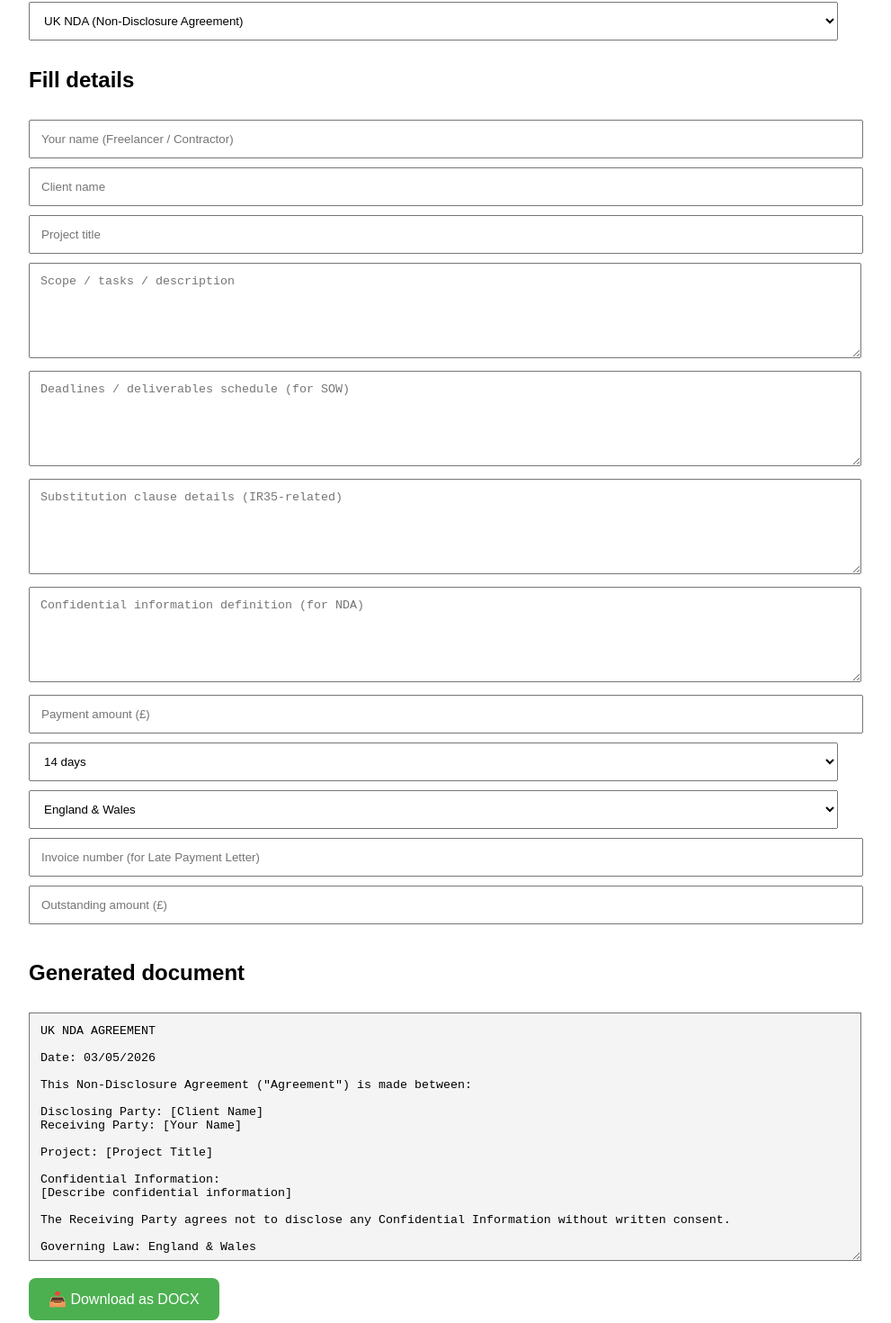
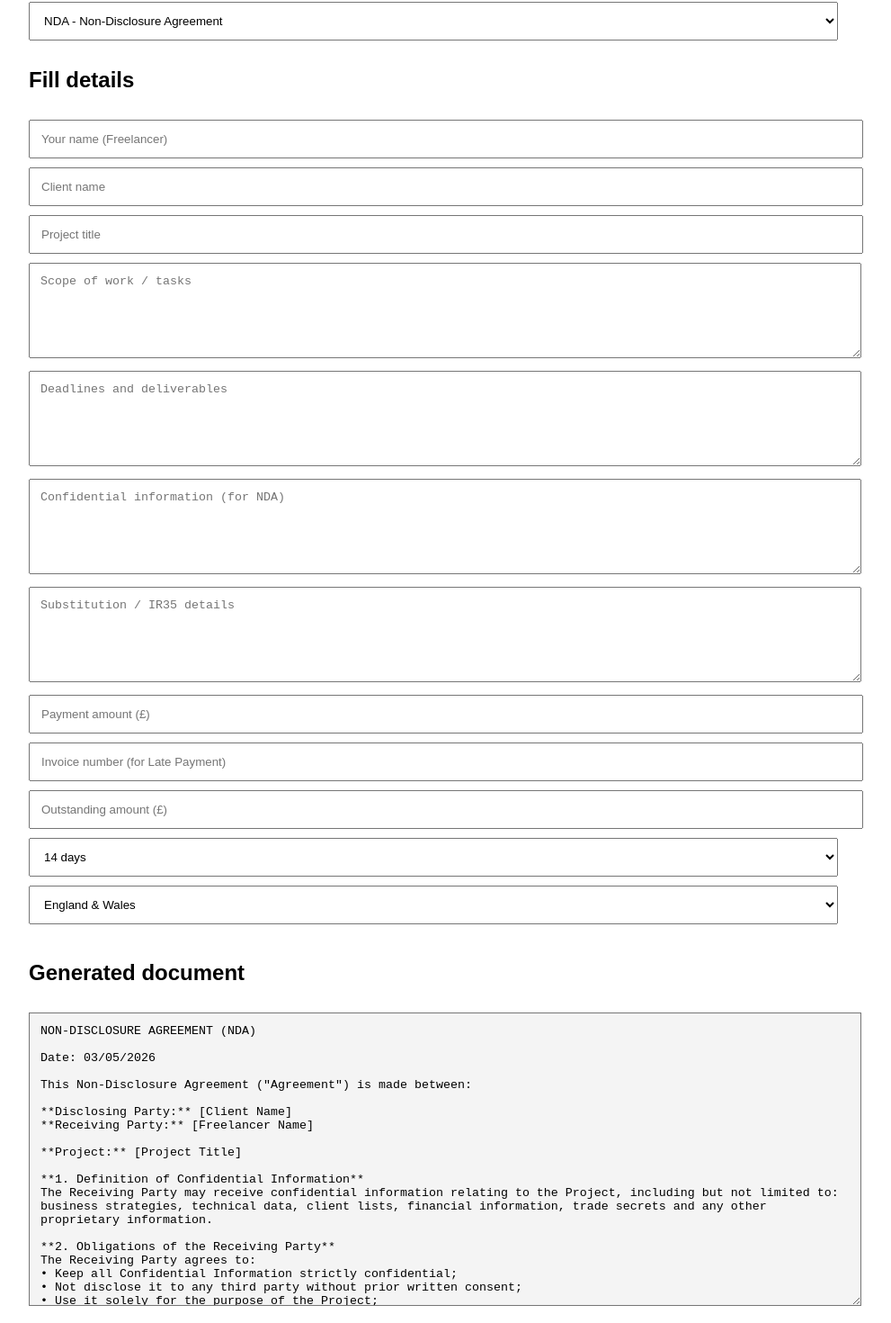
Before and after one commit to docpilot570/docpilot-ai, a Next.js app: page /generator in a window 1280 px wide. Shown: the part 248-1718 px from the top of the page at 90% size, without its empty margins (158-1149 px from the left). Built offline with nearby package versions, Linux system fonts and the light colour scheme.

Commit message:
Update generator.js

```diff
--- a/pages/generator.js
+++ b/pages/generator.js
@@ -29,25 +29,40 @@ export default function Generator() {
 
     if (docType === "nda") {
       return `
-UK NDA AGREEMENT
+NON-DISCLOSURE AGREEMENT (NDA)
 
 Date: ${today}
 
 This Non-Disclosure Agreement ("Agreement") is made between:
 
-Disclosing Party: ${form.clientName || "[Client Name]"}
-Receiving Party: ${form.freelancerName || "[Your Name]"}
+**Disclosing Party:** ${form.clientName || "[Client Name]"}
+**Receiving Party:** ${form.freelancerName || "[Freelancer Name]"}
 
-Project: ${form.projectTitle || "[Project Title]"}
+**Project:** ${form.projectTitle || "[Project Title]"}
 
-Confidential Information:
-${form.confidentialInfo || "[Describe confidential information]"}
+**1. Definition of Confidential Information**
+The Receiving Party may receive confidential information relating to the Project, including but not limited to:
+${form.confidentialInfo || "business strategies, technical data, client lists, financial information, trade secrets and any other proprietary information."}
 
-The Receiving Party agrees not to disclose any Confidential Information without written consent.
+**2. Obligations of the Receiving Party**
+The Receiving Party agrees to:
+• Keep all Confidential Information strictly confidential;
+• Not disclose it to any third party without prior written consent;
+• Use it solely for the purpose of the Project;
+• Apply the same security measures as for its own confidential information.
 
-Governing Law: ${form.governingLaw}
+**3. Duration**
+This Agreement shall remain in force for a period of 5 (five) years from the date of last disclosure.
 
-DISCLAIMER: This document is provided for informational purposes only and does not constitute legal advice.
+**4. Governing Law**
+This Agreement shall be governed by and construed in accordance with the laws of ${form.governingLaw}.
+
+**5. Entire Agreement**
+This Agreement constitutes the entire agreement between the parties.
+
+IN WITNESS WHEREOF, the Parties have executed this Agreement on the date first above written.
+
+DISCLAIMER: This is an AI-generated template for informational purposes only. It does not constitute legal advice. We recommend review by a qualified solicitor.
       `.trim();
     }
 
@@ -57,87 +72,111 @@ STATEMENT OF WORK (SOW)
 
 Date: ${today}
 
-Client: ${form.clientName || "[Client Name]"}
-Contractor: ${form.freelancerName || "[Your Name]"}
+**Client:** ${form.clientName || "[Client Name]"}
+**Contractor:** ${form.freelancerName || "[Freelancer Name]"}
 
-Project: ${form.projectTitle || "[Project Title]"}
+**Project Title:** ${form.projectTitle || "[Project Title]"}
 
-Scope of Work:
-${form.scope || "[Describe scope of work]"}
+**1. Scope of Work**
+The Contractor shall provide the following services:
+${form.scope || "[Please describe the scope of work in detail]"}
 
-Deliverables / Deadlines:
-${form.deadlines || "[Describe deadlines and deliverables]"}
+**2. Deliverables and Schedule**
+${form.deadlines || "[List all key deliverables and deadlines]"}
 
-Payment:
-Amount: £${form.paymentAmount || "[Amount]"}
-Payment Terms: ${form.paymentTerms} days
+**3. Payment Terms**
+Total Contract Value: £${form.paymentAmount || "[Amount]"}
+Payment due within ${form.paymentTerms} days of receipt of a valid invoice.
 
-Governing Law: ${form.governingLaw}
+**4. Acceptance**
+All deliverables shall be deemed accepted if no written rejection is received within 7 business days.
 
-DISCLAIMER: This document is provided for informational purposes only and does not constitute legal advice.
+**5. Governing Law**
+This Statement of Work is governed by the laws of ${form.governingLaw}.
+
+Agreed:
+
+Client Signature: ______________________________     Date: ____________
+Contractor Signature: _________________________     Date: ____________
+
+DISCLAIMER: This is an AI-generated template. Professional legal review is recommended.
       `.trim();
     }
 
     if (docType === "agreement") {
       return `
-FREELANCE SERVICE AGREEMENT (UK)
+FREELANCE SERVICE AGREEMENT
 
 Date: ${today}
 
-This Agreement is made between:
+**Parties:**
+**Client:** ${form.clientName || "[Client Name]"}
+**Independent Contractor:** ${form.freelancerName || "[Freelancer Name]"}
 
-Client: ${form.clientName || "[Client Name]"}
-Independent Contractor: ${form.freelancerName || "[Your Name]"}
+**1. Services**
+The Contractor agrees to provide the services described below:
+${form.scope || "[Detailed description of services]"}
 
-Project: ${form.projectTitle || "[Project Title]"}
+**2. Term**
+This Agreement commences on the date hereof and continues until the services are completed or terminated.
 
-Industry / Activity:
-${form.scope || "[Describe industry / activity]"}
+**3. Payment**
+Total Fee: £${form.paymentAmount || "[Amount]"}
+Invoices shall be paid within ${form.paymentTerms} days.
 
-Project Tasks:
-${form.scope || "[Describe project tasks]"}
+**4. Independent Contractor Status**
+The Contractor is an independent contractor and not an employee of the Client.
 
-Substitution Clause (IR35-related):
-${form.substitutionClause || "[Describe substitution clause]"}
+**5. Substitution / IR35 Clause**
+The Contractor retains the right to provide a substitute of equal skill and experience subject to the Client’s reasonable approval.
+${form.substitutionClause || "The Contractor is free to determine their own working methods and hours."}
 
-Payment:
-Amount: £${form.paymentAmount || "[Amount]"}
-Payment Terms: ${form.paymentTerms} days
+**6. Intellectual Property**
+Upon full payment, all intellectual property rights in the deliverables shall belong to the Client.
 
-The Contractor is engaged as an independent contractor and not as an employee.
+**7. Governing Law**
+This Agreement shall be governed by the laws of ${form.governingLaw}.
 
-Governing Law: ${form.governingLaw}
+**Signatures:**
 
-IMPORTANT NOTE: This contract includes contractor-style clauses but does not guarantee IR35 compliance.
+Client: _______________________________     Date: ___________
+Contractor: ___________________________     Date: ___________
 
-DISCLAIMER: This document is provided for informational purposes only and does not constitute legal advice.
+DISCLAIMER: This template is designed to support IR35-friendly arrangements. It is strongly recommended to seek professional legal and tax advice.
       `.trim();
     }
 
     if (docType === "latepayment") {
       return `
-LATE PAYMENT DEMAND LETTER (UK)
+FINAL DEMAND FOR OUTSTANDING PAYMENT
 
 Date: ${today}
 
-To: ${form.clientName || "[Client Name]"}
-From: ${form.freelancerName || "[Your Name]"}
+**To:** ${form.clientName || "[Client Name]"}
 
-Invoice Number: ${form.invoiceNumber || "[Invoice Number]"}
-Outstanding Amount: £${form.debtAmount || "[Outstanding Amount]"}
+**From:** ${form.freelancerName || "[Your Name]"}
+
+**Invoice No:** ${form.invoiceNumber || "[Invoice Number]"}
+**Amount Due:** £${form.debtAmount || "[Amount]"}
 
 Dear ${form.clientName || "[Client Name]"},
 
-This is a formal reminder that payment for invoice ${form.invoiceNumber || "[Invoice Number]"} remains outstanding.
+Despite previous reminders, the above invoice remains unpaid.
 
-Please arrange payment of £${form.debtAmount || "[Amount]"} within 7 days.
+This is a **final demand**. You are required to settle the outstanding amount of **£${form.debtAmount}** in full within **7 days** of the date of this letter.
 
-If payment is not received, I may pursue further action including debt recovery procedures.
+Should payment not be received by this deadline, I will have no choice but to:
+• Engage a debt collection agency
+• Commence legal proceedings to recover the debt plus statutory interest and costs
+• Report the debt to credit reference agencies
 
-Sincerely,
+Please make immediate payment to avoid further action.
+
+Yours sincerely,
+
 ${form.freelancerName || "[Your Name]"}
 
-DISCLAIMER: This document is provided for informational purposes only and does not constitute legal advice.
+DISCLAIMER: This is a template late payment demand letter for informational purposes. It does not constitute formal legal advice.
       `.trim();
     }
 
@@ -168,23 +207,16 @@ DISCLAIMER: This document is provided for informational purposes only and does n
     });
 
     const blob = await Packer.toBlob(doc);
-    saveAs(blob, `docpilot-${docType}.docx`);
+    saveAs(blob, `DocPilot-\( {docType.toUpperCase()}- \){new Date().toISOString().slice(0,10)}.docx`);
   }
 
   return (
-    <div
-      style={{
-        maxWidth: 900,
-        margin: "60px auto",
-        padding: 20,
-        fontFamily: "Arial",
-      }}
-    >
+    <div style={{maxWidth:900, margin:"60px auto", padding:20, fontFamily:"Arial"}}>
       <h1 style={{ fontSize: 42 }}>DocPilot AI Generator (UK)</h1>
-      <p>Create UK freelance documents in minutes.</p>
+      <p>Create professional UK freelance documents in minutes.</p>
 
       <label style={{ display: "block", marginTop: 20 }}>
-        <b>Select document:</b>
+        <b>Select document type:</b>
       </label>
 
       <select
@@ -192,173 +224,55 @@ DISCLAIMER: This document is provided for informational purposes only and does n
         onChange={(e) => setDocType(e.target.value)}
         style={{ padding: 12, marginTop: 10, width: "100%" }}
       >
-        <option value="nda">UK NDA (Non-Disclosure Agreement)</option>
-        <option value="sow">Statement of Work (SOW)</option>
-        <option value="agreement">Freelance Service Agreement (IR35-friendly)</option>
+        <option value="nda">NDA - Non-Disclosure Agreement</option>
+        <option value="sow">SOW - Statement of Work</option>
+        <option value="agreement">Freelance Service Agreement (IR35 friendly)</option>
         <option value="latepayment">Late Payment Demand Letter</option>
       </select>
 
       <h2 style={{ marginTop: 30 }}>Fill details</h2>
 
-      <input
-        name="freelancerName"
-        placeholder="Your name (Freelancer / Contractor)"
-        value={form.freelancerName}
-        onChange={handleChange}
-        style={{ width: "100%", padding: 12, marginTop: 10 }}
-      />
+      <input name="freelancerName" placeholder="Your name (Freelancer)" value={form.freelancerName} onChange={handleChange} style={{width:"100%", padding:12, marginTop:10}} />
+      <input name="clientName" placeholder="Client name" value={form.clientName} onChange={handleChange} style={{width:"100%", padding:12, marginTop:10}} />
+      <input name="projectTitle" placeholder="Project title" value={form.projectTitle} onChange={handleChange} style={{width:"100%", padding:12, marginTop:10}} />
 
-      <input
-        name="clientName"
-        placeholder="Client name"
-        value={form.clientName}
-        onChange={handleChange}
-        style={{ width: "100%", padding: 12, marginTop: 10 }}
-      />
+      <textarea name="scope" placeholder="Scope of work / tasks" value={form.scope} onChange={handleChange} style={{width:"100%", padding:12, marginTop:10, minHeight:80}} />
+      <textarea name="deadlines" placeholder="Deadlines and deliverables" value={form.deadlines} onChange={handleChange} style={{width:"100%", padding:12, marginTop:10, minHeight:80}} />
+      <textarea name="confidentialInfo" placeholder="Confidential information (for NDA)" value={form.confidentialInfo} onChange={handleChange} style={{width:"100%", padding:12, marginTop:10, minHeight:80}} />
+      <textarea name="substitutionClause" placeholder="Substitution / IR35 details" value={form.substitutionClause} onChange={handleChange} style={{width:"100%", padding:12, marginTop:10, minHeight:80}} />
 
-      <input
-        name="projectTitle"
-        placeholder="Project title"
-        value={form.projectTitle}
-        onChange={handleChange}
-        style={{ width: "100%", padding: 12, marginTop: 10 }}
-      />
+      <input name="paymentAmount" placeholder="Payment amount (£)" value={form.paymentAmount} onChange={handleChange} style={{width:"100%", padding:12, marginTop:10}} />
+      <input name="invoiceNumber" placeholder="Invoice number (for Late Payment)" value={form.invoiceNumber} onChange={handleChange} style={{width:"100%", padding:12, marginTop:10}} />
+      <input name="debtAmount" placeholder="Outstanding amount (£)" value={form.debtAmount} onChange={handleChange} style={{width:"100%", padding:12, marginTop:10}} />
 
-      <textarea
-        name="scope"
-        placeholder="Scope / tasks / description"
-        value={form.scope}
-        onChange={handleChange}
-        style={{
-          width: "100%",
-          padding: 12,
-          marginTop: 10,
-          minHeight: 80,
-        }}
-      />
-
-      <textarea
-        name="deadlines"
-        placeholder="Deadlines / deliverables schedule (for SOW)"
-        value={form.deadlines}
-        onChange={handleChange}
-        style={{
-          width: "100%",
-          padding: 12,
-          marginTop: 10,
-          minHeight: 80,
-        }}
-      />
-
-      <textarea
-        name="substitutionClause"
-        placeholder="Substitution clause details (IR35-related)"
-        value={form.substitutionClause}
-        onChange={handleChange}
-        style={{
-          width: "100%",
-          padding: 12,
-          marginTop: 10,
-          minHeight: 80,
-        }}
-      />
-
-      <textarea
-        name="confidentialInfo"
-        placeholder="Confidential information definition (for NDA)"
-        value={form.confidentialInfo}
-        onChange={handleChange}
-        style={{
-          width: "100%",
-          padding: 12,
-          marginTop: 10,
-          minHeight: 80,
-        }}
-      />
-
-      <input
-        name="paymentAmount"
-        placeholder="Payment amount (£)"
-        value={form.paymentAmount}
-        onChange={handleChange}
-        style={{ width: "100%", padding: 12, marginTop: 10 }}
-      />
-
-      <select
-        name="paymentTerms"
-        value={form.paymentTerms}
-        onChange={handleChange}
-        style={{ width: "100%", padding: 12, marginTop: 10 }}
-      >
+      <select name="paymentTerms" value={form.paymentTerms} onChange={handleChange} style={{width:"100%", padding:12, marginTop:10}}>
         <option value="7">7 days</option>
         <option value="14">14 days</option>
         <option value="30">30 days</option>
       </select>
 
-      <select
-        name="governingLaw"
-        value={form.governingLaw}
-        onChange={handleChange}
-        style={{ width: "100%", padding: 12, marginTop: 10 }}
-      >
+      <select name="governingLaw" value={form.governingLaw} onChange={handleChange} style={{width:"100%", padding:12, marginTop:10}}>
         <option value="England & Wales">England & Wales</option>
         <option value="Scotland">Scotland</option>
       </select>
-
-      <input
-        name="invoiceNumber"
-        placeholder="Invoice number (for Late Payment Letter)"
-        value={form.invoiceNumber}
-        onChange={handleChange}
-        style={{ width: "100%", padding: 12, marginTop: 10 }}
-      />
-
-      <input
-        name="debtAmount"
-        placeholder="Outstanding amount (£)"
-        value={form.debtAmount}
-        onChange={handleChange}
-        style={{ width: "100%", padding: 12, marginTop: 10 }}
-      />
 
       <h2 style={{ marginTop: 40 }}>Generated document</h2>
 
       <textarea
         value={generated}
         readOnly
-        style={{
-          width: "100%",
-          padding: 12,
-          marginTop: 10,
-          minHeight: 250,
-          background: "#f4f4f4",
-          fontFamily: "Courier New",
-        }}
+        style={{width:"100%", padding:12, marginTop:10, minHeight:300, background:"#f4f4f4", fontFamily:"Courier New", whiteSpace:"pre-wrap"}}
       />
 
       <button
         onClick={downloadDocx}
-        style={{
-          padding: "14px 22px",
-          fontSize: 16,
-          cursor: "pointer",
-          marginTop: 15,
-          background: "#4CAF50",
-          color: "#fff",
-          border: "none",
-          borderRadius: 8,
-        }}
+        style={{padding:"14px 28px", fontSize:18, cursor:"pointer", marginTop:20, background:"#4CAF50", color:"#fff", border:"none", borderRadius:8}}
       >
         📥 Download as DOCX
       </button>
 
-      <p style={{ marginTop: 20, fontSize: 14, color: "#666" }}>
-        Disclaimer: This tool provides document templates for informational
-        purposes only and does not constitute legal advice.
-      </p>
-
-      <p style={{ marginTop: 15 }}>
-        <a href="/">← Back to Home</a>
+      <p style={{marginTop:20, fontSize:14, color:"#666"}}>
+        Disclaimer: These are professional AI-generated templates. They are for informational purposes only and do not constitute legal advice. We recommend review by a qualified solicitor.
       </p>
     </div>
   );
```
